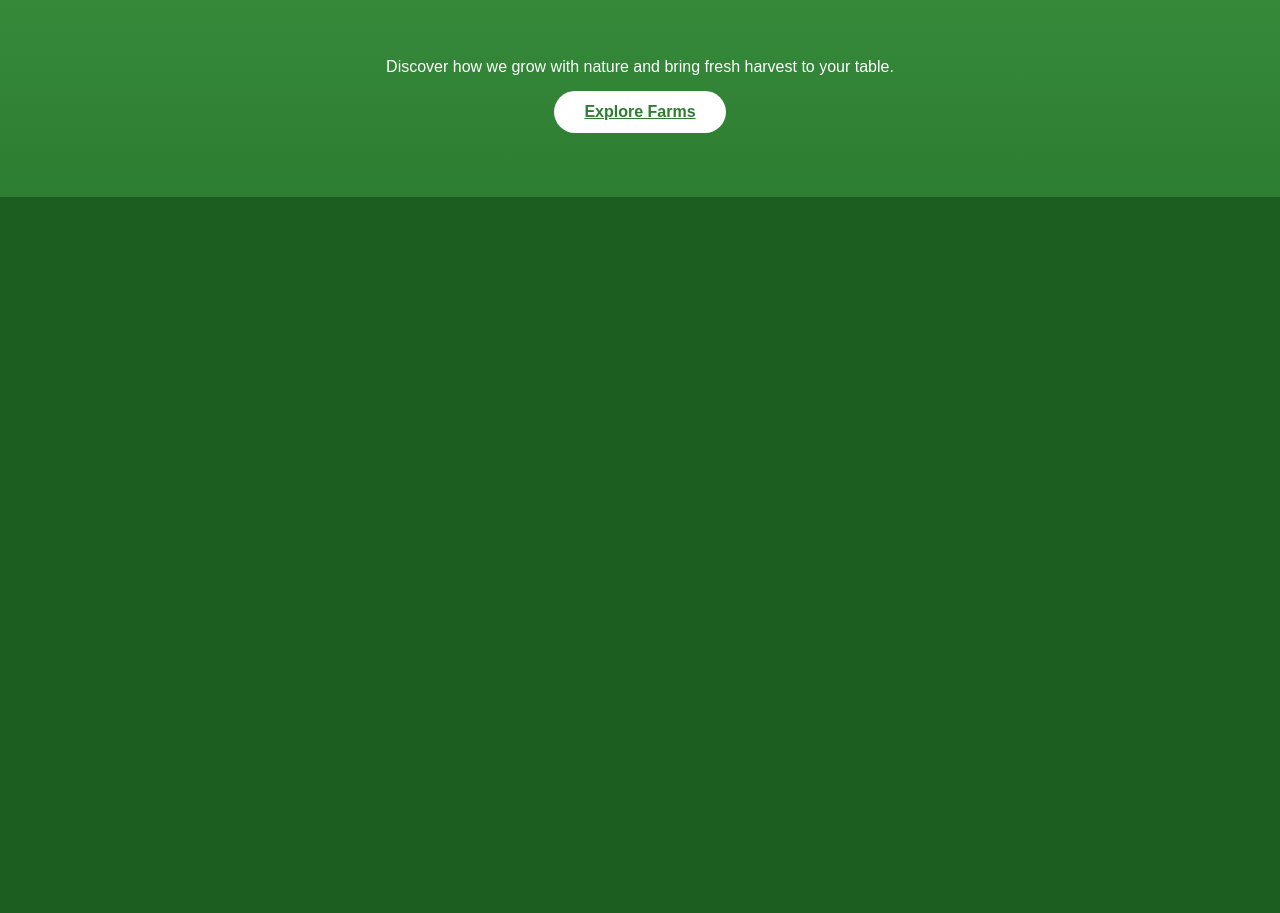
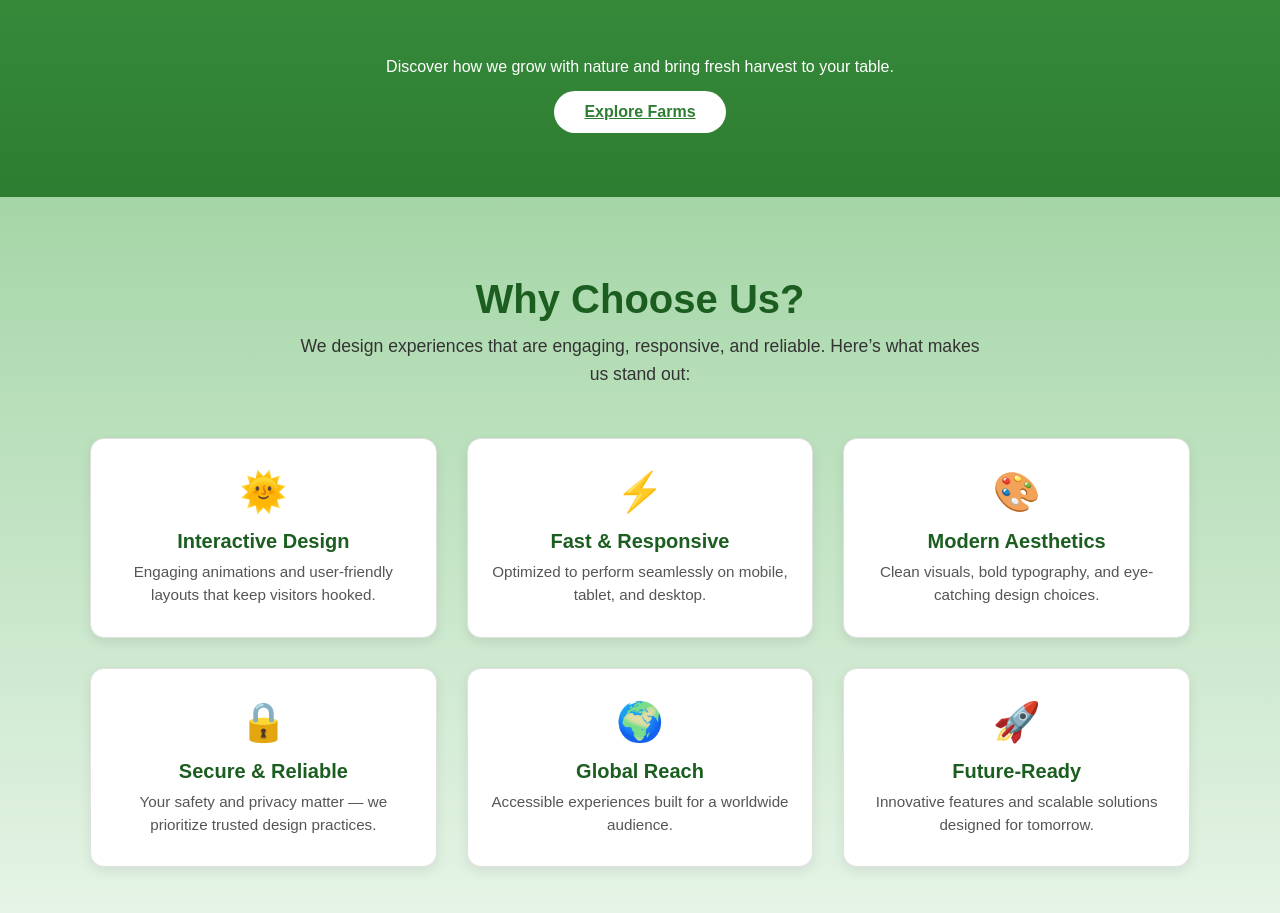
Before and after one commit to jatinparmar24/repo2, a plain HTML site: page farm.html in a window 1280 px wide. Shown: the part 603-1516 px from the top of the page. Before the commit the page ends 800 px from the top, so only its background shows below. Drawn offline with Linux system fonts and the light colour scheme.

Commit message:
second section added

```diff
--- a/farm.css
+++ b/farm.css
@@ -7,7 +7,6 @@
 body {
   font-family: "Poppins", sans-serif;
   color: #fff;
-  background: #1b5e20;
   overflow-x: hidden;
 }
 
@@ -204,10 +203,119 @@ body {
   color: #000;
 }
 
+/* second section */
+.spa-info {
+  padding: 80px 20px;
+background: linear-gradient(to bottom, #a5d6a7, #e8f5e9);
+  text-align: center;
+}
+
+.spa-info-title {
+  font-size: 2.5rem;
+  margin-bottom: 10px;
+  color: #1b5e20;
+  font-weight: 700;
+}
+
+.spa-info-subtitle {
+  font-size: 1.1rem;
+  max-width: 700px;
+  margin: 0 auto 50px;
+  color: #333;
+  line-height: 1.6;
+}
+
+.spa-info-grid {
+  display: grid;
+  grid-template-columns: repeat(3, 1fr);
+  gap: 30px;
+  max-width: 1100px;
+  margin: 0 auto;
+}
+
+.spa-card {
+  background: #fff;
+  padding: 30px 20px;
+  border-radius: 14px;
+  border: 1px solid #e0e0e0;
+  box-shadow: 0 4px 12px rgba(0,0,0,0.08);
+  transition: transform 0.3s ease, box-shadow 0.3s ease;
+}
+
+.spa-card:hover {
+  transform: translateY(-8px);
+  box-shadow: 0 8px 20px rgba(0,0,0,0.15);
+}
+
+.spa-card-icon {
+  font-size: 2.4rem;
+  margin-bottom: 15px;
+  color: #2e7d32;
+  transition: transform 0.3s ease;
+}
+
+.spa-card:hover .spa-card-icon {
+  transform: scale(1.2) rotate(8deg);
+}
+
+.spa-card h3 {
+  font-size: 1.25rem;
+  margin-bottom: 8px;
+  color: #1b5e20;
+}
+
+.spa-card p {
+  font-size: 0.95rem;
+  color: #555;
+  line-height: 1.5;
+}
+
+.spa-reveal {
+  opacity: 0;
+  transform: translateY(40px);
+  transition: opacity 0.8s ease, transform 0.8s ease;
+}
+
+.spa-reveal.spa-active {
+  opacity: 1;
+  transform: translateY(0);
+}
+
+/* second section */
+
+
 /* Responsive */
 @media(max-width: 768px) {
+
+  /*  first section*/
   .farm-links { display: none; }
   .farm-hamburger { display: flex; }
   .farm-hero-content h1 { font-size: 2rem; }
   .farm-hero-content p { font-size: 1rem; }
+  /*  first section*/
+
 }
+
+@media (max-width: 1024px) {
+    /*  second section*/
+  .spa-info-grid {
+    grid-template-columns: repeat(2, 1fr);
+  }
+    /*  second section*/
+}
+
+@media (max-width: 600px) {
+    /*  second section*/
+  .spa-info-grid {
+    grid-template-columns: 1fr;
+  }
+
+  .spa-info-title {
+    font-size: 2rem;
+  }
+
+  .spa-info-subtitle {
+    font-size: 1rem;
+  }
+    /*  second section*/
+}
--- a/farm.html
+++ b/farm.html
@@ -52,7 +52,57 @@
     </div>
   </section>
 
+<!-- second section -->
+<section class="spa-info">
+  <div class="spa-info-content">
+    <h2 class="spa-info-title">Why Choose Us?</h2>
+    <p class="spa-info-subtitle">
+      We design experiences that are engaging, responsive, and reliable.
+      Here’s what makes us stand out:
+    </p>
 
+    <div class="spa-info-grid">
+      <div class="spa-card spa-reveal">
+        <div class="spa-card-icon">🌞</div>
+        <h3>Interactive Design</h3>
+        <p>Engaging animations and user-friendly layouts that keep visitors hooked.</p>
+      </div>
+
+      <div class="spa-card spa-reveal">
+        <div class="spa-card-icon">⚡</div>
+        <h3>Fast & Responsive</h3>
+        <p>Optimized to perform seamlessly on mobile, tablet, and desktop.</p>
+      </div>
+
+      <div class="spa-card spa-reveal">
+        <div class="spa-card-icon">🎨</div>
+        <h3>Modern Aesthetics</h3>
+        <p>Clean visuals, bold typography, and eye-catching design choices.</p>
+      </div>
+
+      <div class="spa-card spa-reveal">
+        <div class="spa-card-icon">🔒</div>
+        <h3>Secure & Reliable</h3>
+        <p>Your safety and privacy matter — we prioritize trusted design practices.</p>
+      </div>
+
+      <div class="spa-card spa-reveal">
+        <div class="spa-card-icon">🌍</div>
+        <h3>Global Reach</h3>
+        <p>Accessible experiences built for a worldwide audience.</p>
+      </div>
+
+      <div class="spa-card spa-reveal">
+        <div class="spa-card-icon">🚀</div>
+        <h3>Future-Ready</h3>
+        <p>Innovative features and scalable solutions designed for tomorrow.</p>
+      </div>
+    </div>
+  </div>
+</section>
+
+
+<!-- second section -->
 
 
 
--- a/farm.js
+++ b/farm.js
@@ -5,3 +5,16 @@ burger.addEventListener("click", () => {
   burger.classList.toggle("active");
   mobileMenu.classList.toggle("active");
 });
+
+// second section
+document.addEventListener("scroll", () => {
+  const reveals = document.querySelectorAll(".spa-reveal");
+  const windowHeight = window.innerHeight;
+
+  reveals.forEach((el) => {
+    const elementTop = el.getBoundingClientRect().top;
+    if (elementTop < windowHeight - 100) {
+      el.classList.add("spa-active");
+    }
+  });
+});
```
